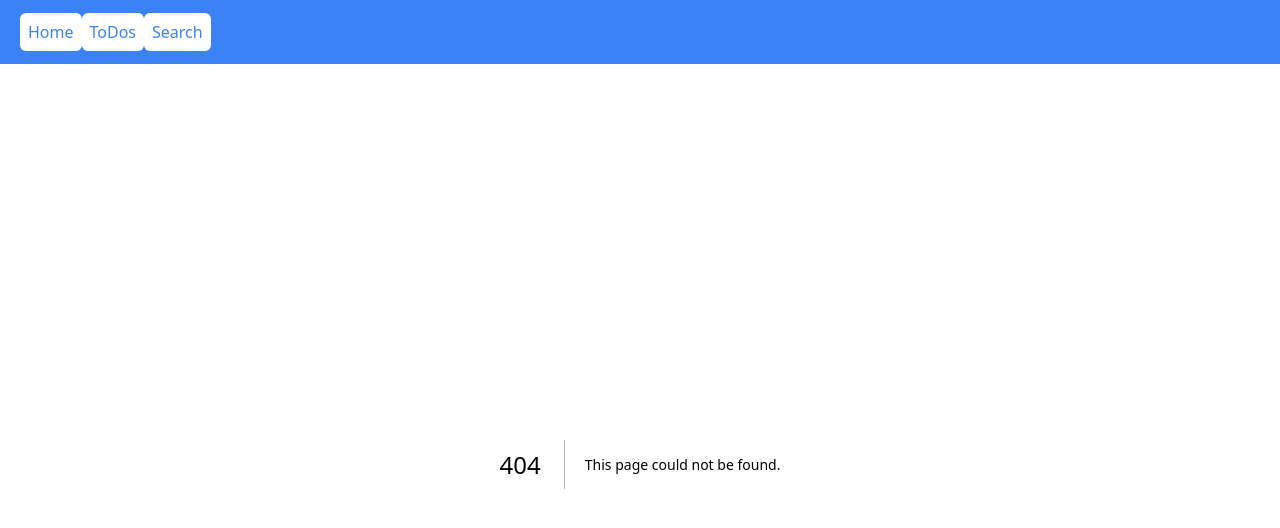
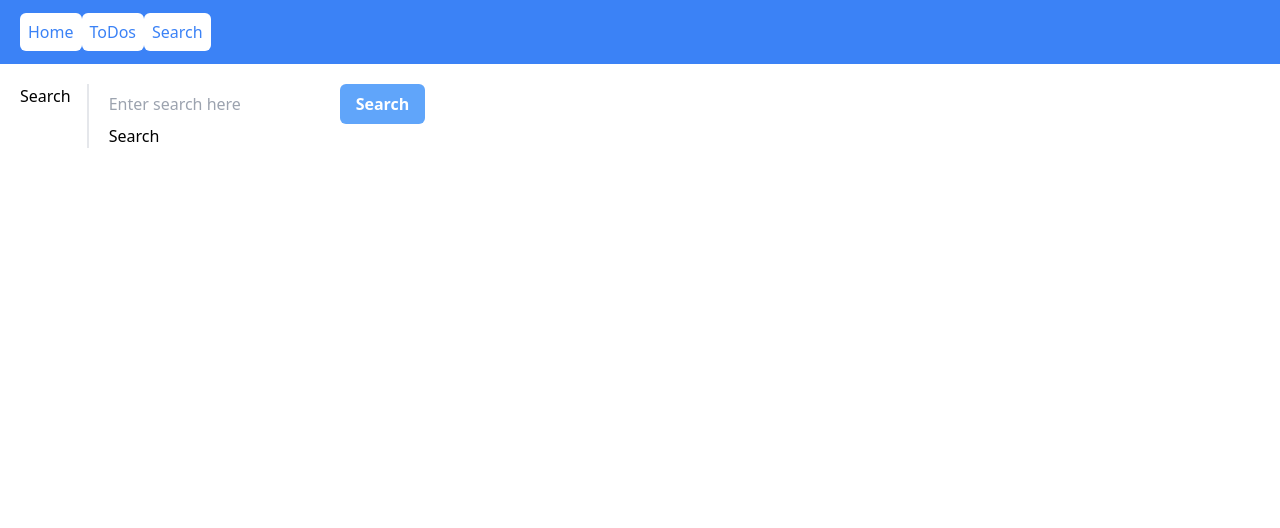
Before and after one commit to simonbeirouti/new-13-lol, a Next.js app: page /search in a window 1280 px wide. Before the commit this address had no page. Shown: the top 528 px of the page. Built offline with nearby package versions, Linux system fonts and the light colour scheme.

Commit message:
move search into (user) folder

```diff
--- /dev/null
+++ b/app/(user)/search/Search.tsx
@@ -0,0 +1,27 @@
+'use client';
+
+import { useRouter } from "next/navigation";
+import { FormEvent, useState } from "react";
+
+export default function Search() {
+  const [search, setSearch] = useState("");
+  const router = useRouter();
+
+  const handleSearch = async (e: FormEvent<HTMLFormElement>) => {
+    e.preventDefault();
+    setSearch("");
+    router.push(`/search/${search}`);
+  }
+
+  return (
+    <form onSubmit={handleSearch}>
+      <input
+        type="text"
+        value={search}
+        onChange={(e) => setSearch(e.target.value)}
+        placeholder="Enter search here"
+      />
+      <button type="submit" className="bg-blue-400 text-white font-bold py-2 px-4 rounded-md">Search</button>
+    </form>
+  )
+}
--- /dev/null
+++ b/app/(user)/search/head.tsx
@@ -0,0 +1,10 @@
+export default function Head() {
+  return (
+    <>
+      <title>Sangha | Search</title>
+      <meta content="width=device-width, initial-scale=1" name="viewport" />
+      <meta name="description" content="Generated by create next app" />
+      <link rel="icon" href="/favicon.ico" />
+    </>
+  )
+}
--- /dev/null
+++ b/app/(user)/search/layout.tsx
@@ -0,0 +1,21 @@
+import Search from "./Search"
+
+export default function RootLayout({
+    children,
+  }: {
+    children: React.ReactNode
+  }) {
+  return (
+    <main className="flex space-x-4 divide-x-2 p-5">
+        <div>
+            <h1>Search</h1>
+        </div>
+        <div>
+            <div className="flex-1 pl-5">
+                <Search />
+                {children}
+            </div>
+        </div>
+    </main>
+  )
+}
--- /dev/null
+++ b/app/(user)/search/page.tsx
@@ -0,0 +1,5 @@
+export default function Search() {
+  return (
+    <div>Search</div>
+  )
+}
```
